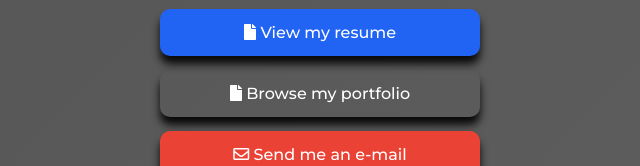
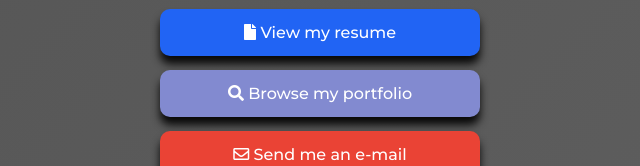
Before and after one commit to kpla001/kylepla.com, a Next.js app: page / in a window 1280 px wide. Shown: the part 751-917 px from the top of the page, without its empty margins (320-960 px from the left). Built offline with nearby package versions, Linux system fonts and the light colour scheme.

Commit message:
(styles): add color to portfolio link, create scss file for portfolioPage

```diff
--- a/pages/index.js
+++ b/pages/index.js
@@ -69,7 +69,7 @@ export default function Home() {
               <li className="portfolio">
                 <Link href="/portfolio" >
                   <a className="link">
-                    <i className="fas fa-file"></i>
+                  <i className="fas fa-search"></i>
                     <span> </span>
                     Browse my portfolio
                   </a>
--- a/styles/globals.scss
+++ b/styles/globals.scss
@@ -194,6 +194,11 @@ main {
   color: #fff;
 }
 
+.portfolio {
+  background-color: #828ad0;
+  color: #fff;
+}
+
 .email {
   background-color: #ea4335;
   color: #fff;
```
Also changed, not shown: pages/portfolio.js (+12 -0 lines), styles/portfolio.scss (added, +12 -0 lines).
